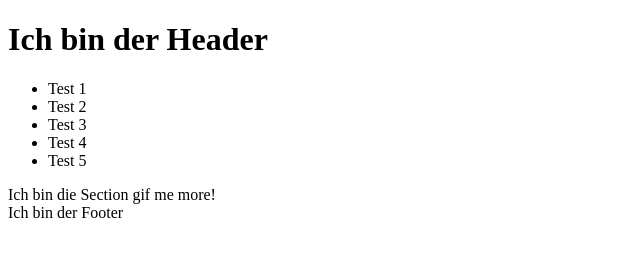
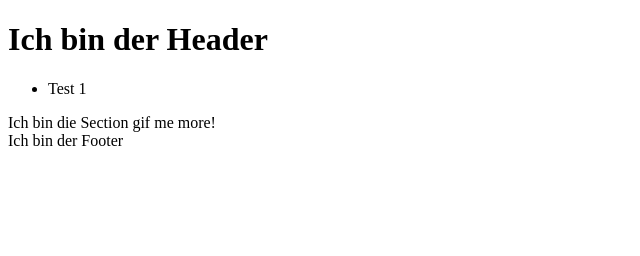
Before and after one commit to kmauch/demo, a plain HTML site: page index.html in a window 1280 px wide. Shown: the whole page, without its empty margins (0-640 px from the left). Drawn offline with Linux system fonts and the light colour scheme.

Commit message:
index.html is changed

```diff
--- a/index.html
+++ b/index.html
@@ -11,10 +11,6 @@
 	<nav>
 		<ul>
 			<li>Test 1</li>
-			<li>Test 2</li>
-			<li>Test 3</li>
-			<li>Test 4</li>
-			<li>Test 5</li>
 		</ul>
 	</nav>
 	<section>Ich bin die Section gif me more!</section>
```
